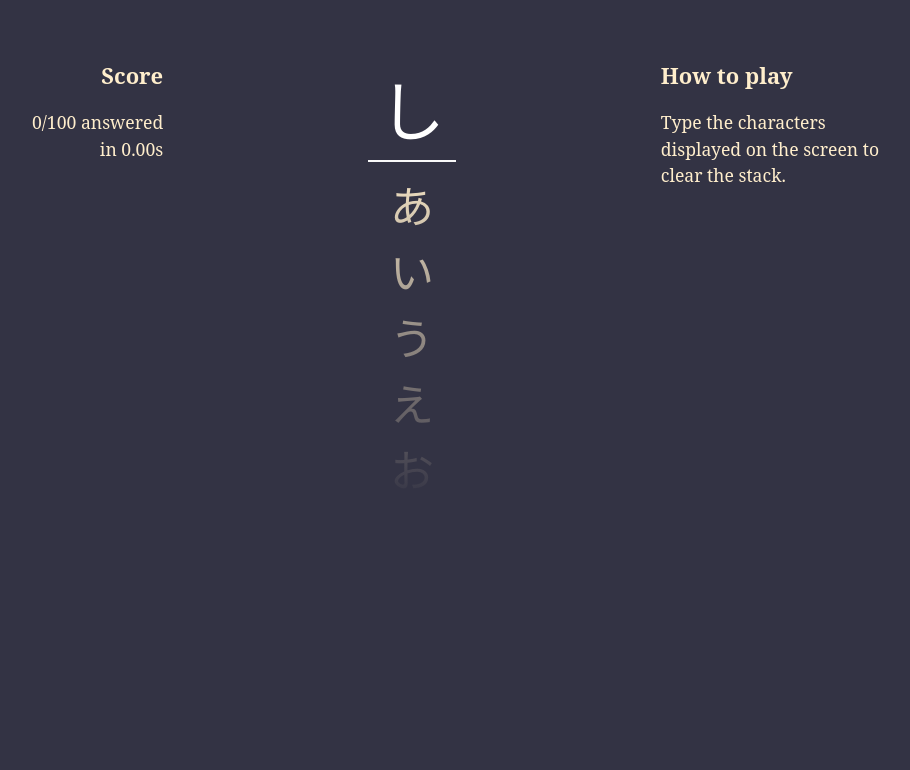
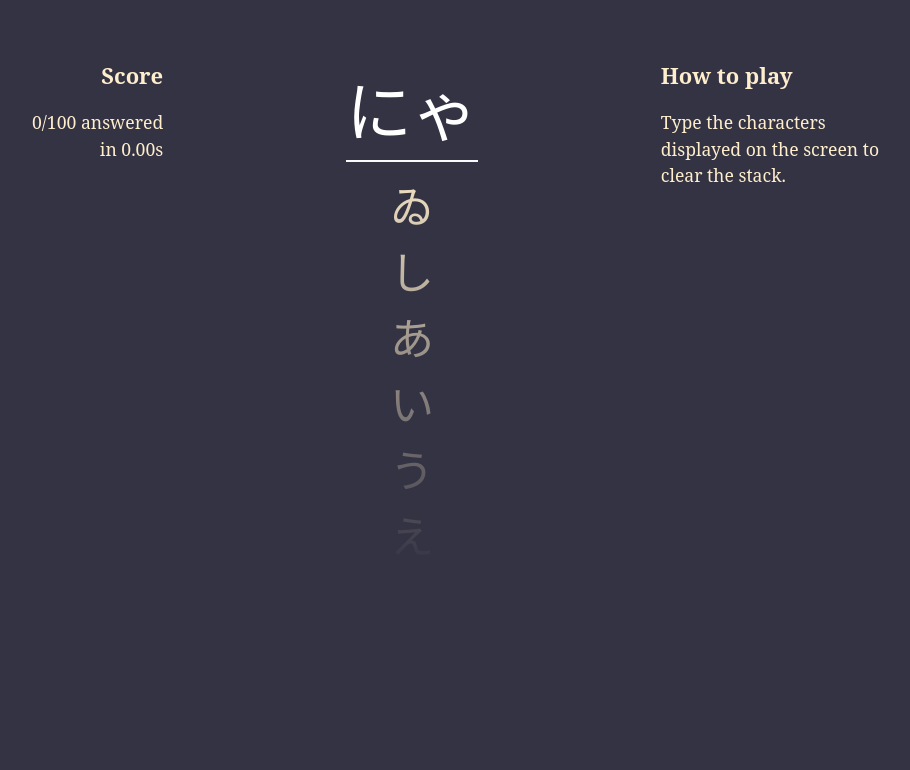
Before and after one commit to lewisfff/ukanado, a plain HTML site: page index.html in a window 1280 px wide. Shown: the whole page, without its empty margins (228-1138 px from the left). Drawn offline with Linux system fonts and the light colour scheme.

Commit message:
Make the game work with multiple character kana such as 'nya'

```diff
--- a/core.js
+++ b/core.js
@@ -95,6 +95,8 @@ class Level {
 
     generateLevel() {
         return [
+        {"にゃ": "nya"},
+        {"ゐ": "wi"},
         {"し": "shi"},
         {"あ": "a"},
         {"い": "i"},
--- a/style.css
+++ b/style.css
@@ -29,7 +29,7 @@ div#stack{
     position: relative;
     overflow:hidden;
     transition:0.3s ease;
-    width:4rem;
+    width:6rem;
     margin:0.75rem auto;
 }
 div#stack:after{
```
